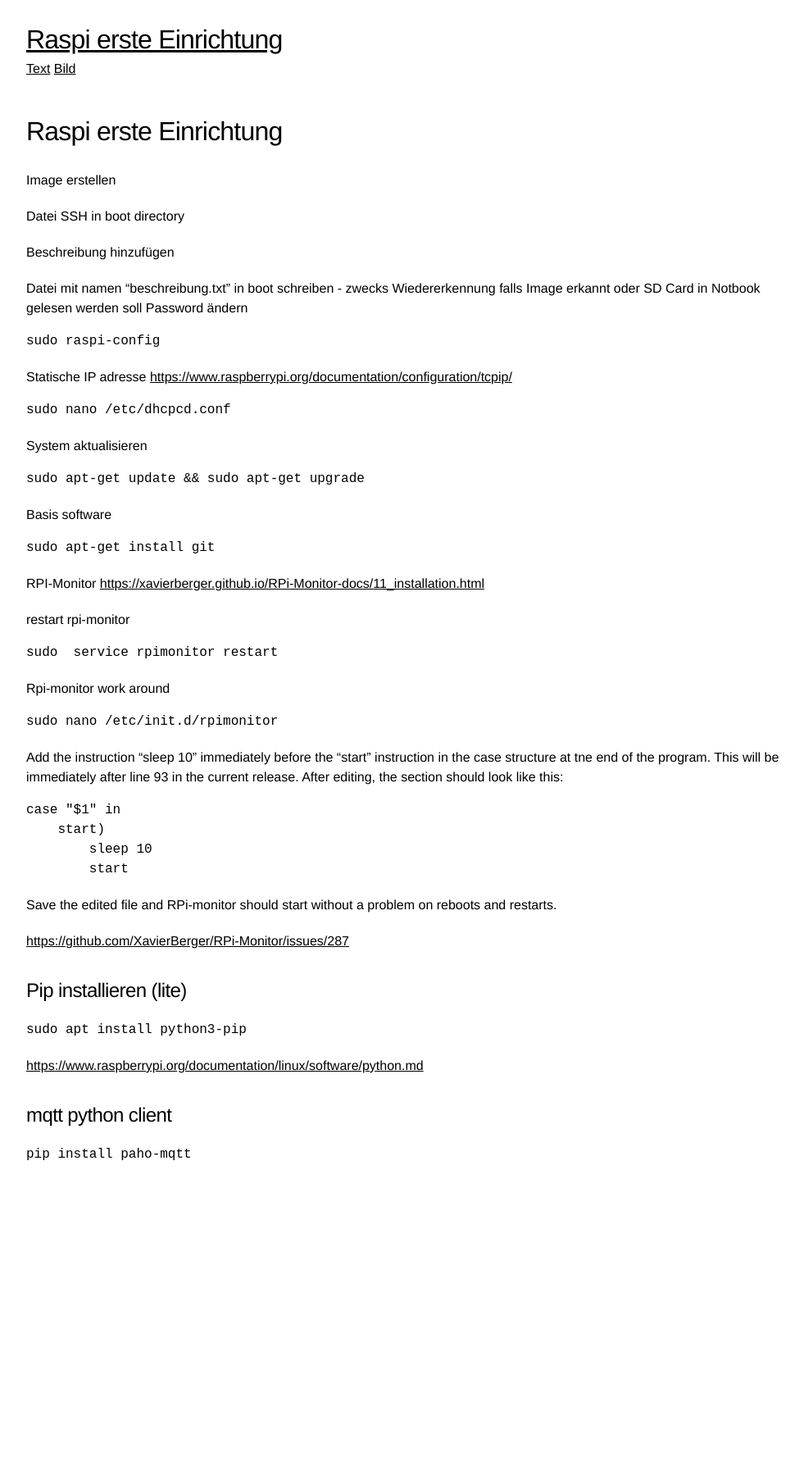
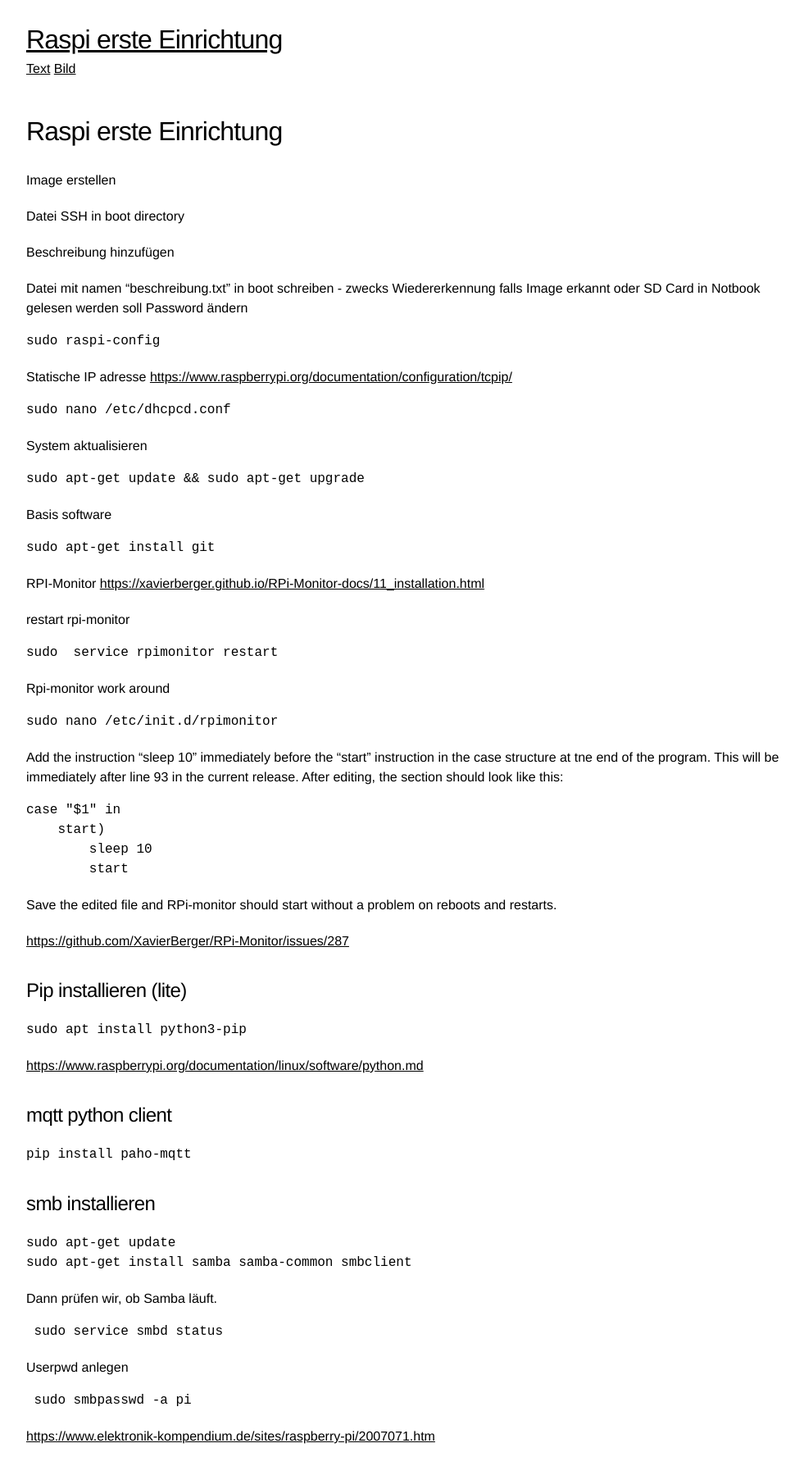
Before and after one commit to Wingertsau/ct.github.io, a Jekyll site: the page built from raspi.md, in a window 1280 px wide. Shown: the whole page at 82% size, without its empty margins (146-1127 px from the left). Built offline with Jekyll 4.4.1, drawn with Linux system fonts in a browser that asks for light colours; our own code applies the rules of GitHub Pages for plain Markdown files; before the commit the page ends 1460 px from its top, so only the background shows below that.

Commit message:
Update raspi.md

```diff
--- a/raspi.md
+++ b/raspi.md
@@ -61,3 +61,23 @@ Save the edited file and RPi-monitor should start without a problem on reboots a
 ## mqtt python client
 
     pip install paho-mqtt
+
+
+## smb installieren
+
+    sudo apt-get update
+    sudo apt-get install samba samba-common smbclient
+
+
+
+
+Dann prüfen wir, ob Samba läuft.
+
+     sudo service smbd status
+
+Userpwd anlegen
+
+     sudo smbpasswd -a pi
+
+
+<https://www.elektronik-kompendium.de/sites/raspberry-pi/2007071.htm>
```
